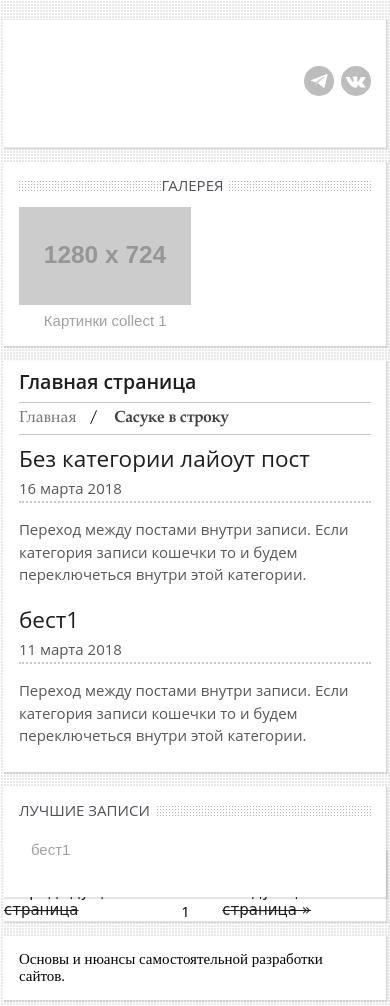
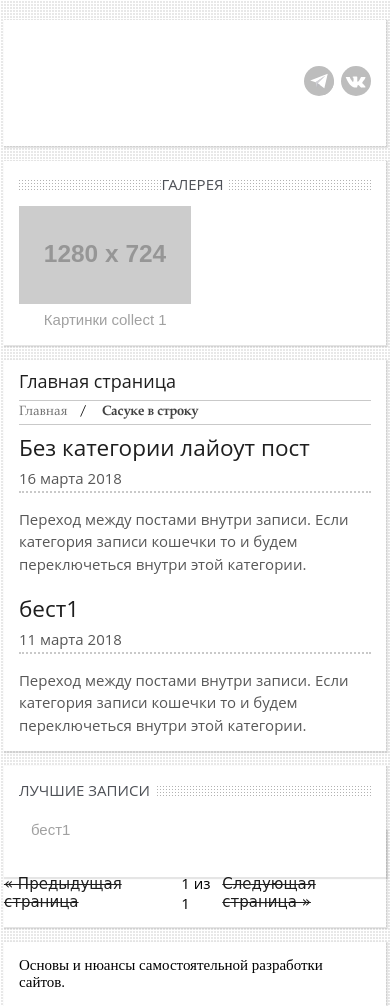
Before and after one commit to daDast/yaoi-love, a Jekyll site: the page built from index.html, in a window 390 px wide. Built offline with Jekyll 4.4.1, drawn with Linux system fonts in a browser that asks for light colours; the list of posts is cut into pages by our own code.

Commit message:
galler12

```diff
--- a/_sass/minima/_base.scss
+++ b/_sass/minima/_base.scss
@@ -18,7 +18,7 @@
   align-items: center;
   position: relative;
   height: 100%;
-  padding: 0 1rem;
+  padding: 1rem 1rem;
 
   a,
   span {
--- a/_sass/minima/_mediaquery.scss
+++ b/_sass/minima/_mediaquery.scss
@@ -60,13 +60,23 @@
   body{
     height: 100%;
     grid-template-columns: 1fr;
-    grid-template-rows: 13% auto 1fr 5% auto auto;
+    grid-template-rows: 13% auto 1fr 5% 10% auto;
     grid-template-areas: "header "
                          "menu1 "
                          "content"
                          "menu2"
                          "pagn"
                          "footer";
+  }
+  .breadcrumb{
+    height: 1.5rem;
+
+    li{
+      line-height: 1.5rem;
+
+      font-size: .9rem;
+
+    }
   }
   .pagination--home{
     padding: 1rem 0;
@@ -75,6 +85,13 @@
     position: none;
 
   }
+  .page__title {
+    font-weight: 500;
+    margin: 0;
+    font-size: 1.2rem;
+    font-family: "Open Sans", sans-serif;
+    color: #1e1e1e;
+}
   }
 
 
```
